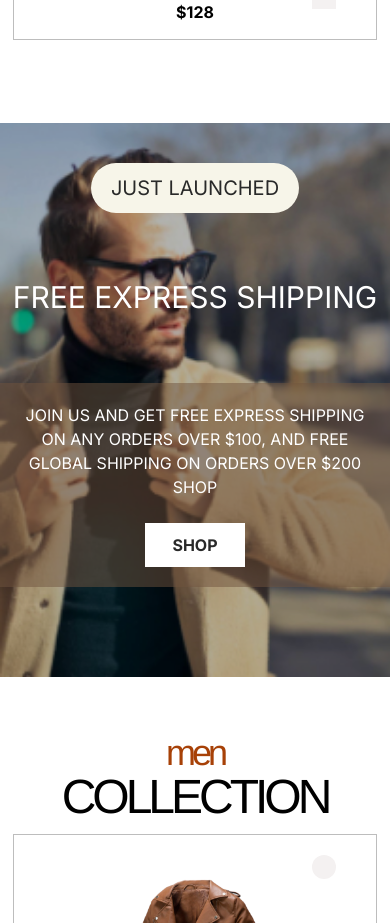
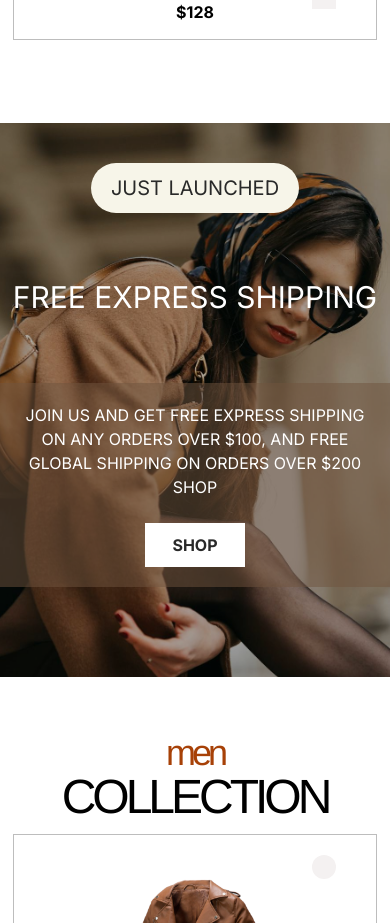
Before and after one commit to Kansoldev/Wear4U, a Next.js app: page / in a window 390 px wide. Shown: the part 1620-2543 px from the top of the page. Built offline with nearby package versions, Linux system fonts and the light colour scheme.

Commit message:
Remove banner-mobile image There is no banner iamge on mobile, the image is for the made for you section

```diff
--- a/src/app/main.css
+++ b/src/app/main.css
@@ -112,7 +112,7 @@
 }
 
 .shipping-banner {
-  background-image: url("/banner-mobile.jpg");
+  background-image: url("/banner.jpg");
   background-position: center;
   background-size: cover;
   margin-top: 70px;
@@ -127,12 +127,6 @@
   text-align: center;
   padding-top: 40px;
   padding-bottom: 90px;
-}
-
-@media (min-width: 768px) {
-  .shipping-banner {
-    background-image: url("/banner.jpg");
-  }
 }
 
 .shipping-banner::before {
```
Also changed, not shown: public/banner-mobile.jpg (deleted).
